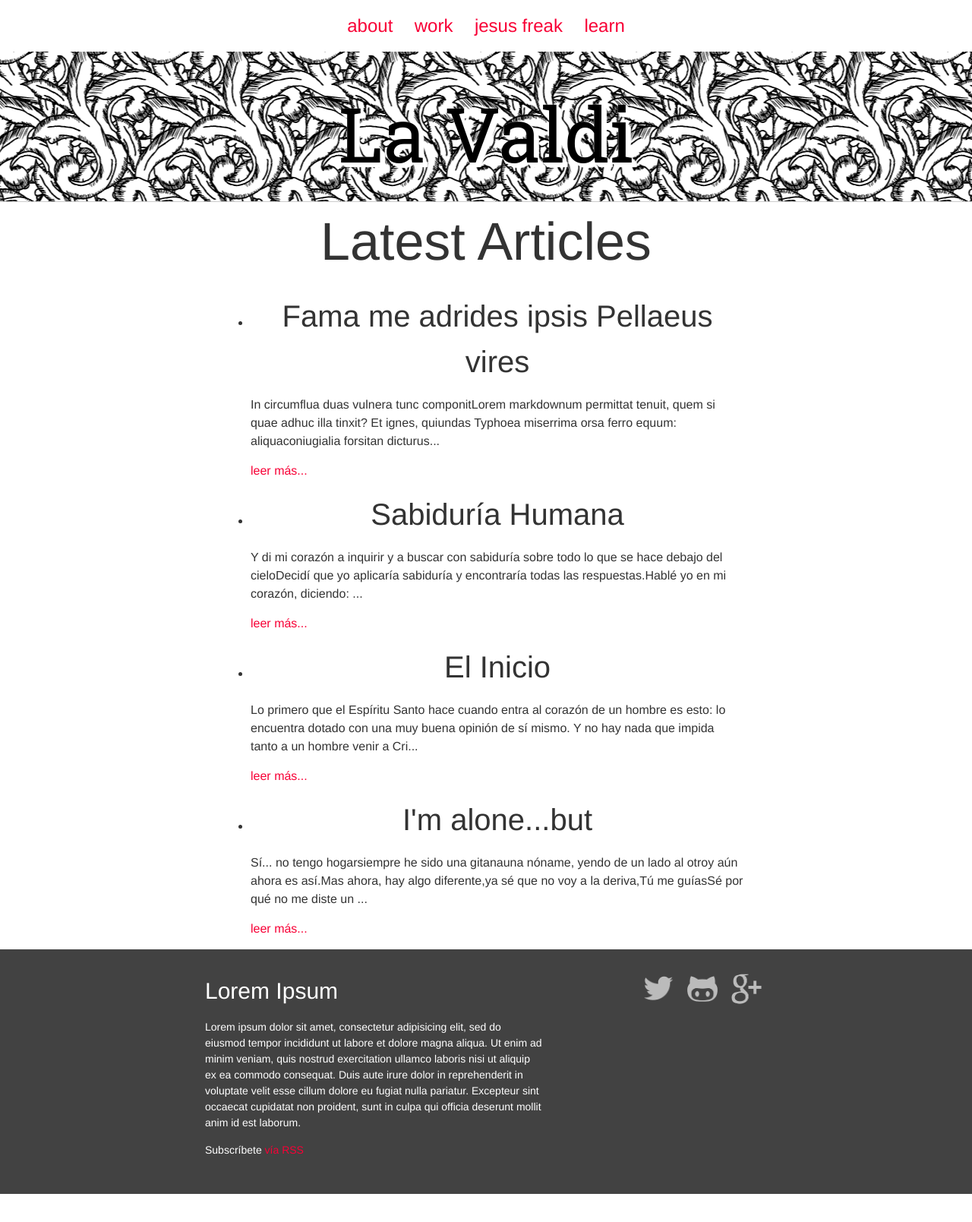
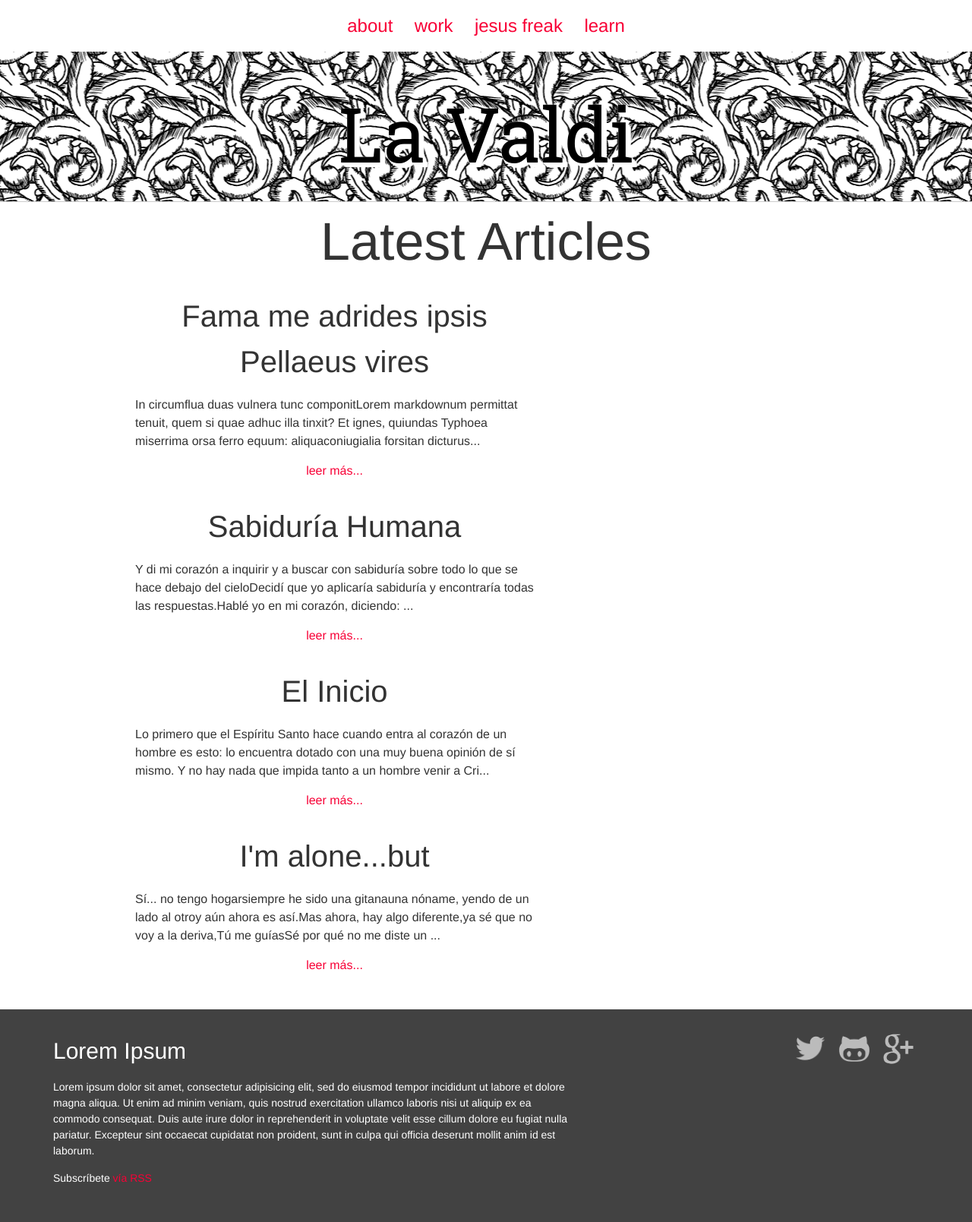
Before and after one commit to lavaldi/lavaldi-1.0, a Jekyll site: the page built from index.html, in a window 1280 px wide. Shown: the whole page at 76% size. Built offline with Jekyll 4.4.1, drawn with Linux system fonts in a browser that asks for light colours; some web fonts are replaced; before the commit the page ends 1572 px from its top, so only the background shows below that.

Commit message:
Add post component

```diff
--- /dev/null
+++ b/_sass/components/_post.scss
@@ -0,0 +1,16 @@
+.post-list{
+  @extend %clearfix;
+  list-style: none;
+}
+.post{
+  float: left;
+  width: 50%;
+  padding: 0 3em 1em;
+
+  &:nth-child(odd){
+    clear: both;
+  }
+}
+.post-read-more-link{
+  text-align: center;
+}
--- a/css/main.scss
+++ b/css/main.scss
@@ -4,7 +4,7 @@
 @charset "utf-8";
 
 @import url(https://fonts.googleapis.com/css?family=Roboto+Slab);
-@import url(https://fonts.googleapis.com/css?family=Muli:400,300);
+@import url(https://fonts.googleapis.com/css?family=Muli:400,400italic,300italic,300);
 
 // Our variables
 $base-font-family: 'Muli', "Helvetica Neue", Helvetica, Arial, sans-serif;
@@ -37,7 +37,7 @@
 $grey-color-dark:  darken($grey-color, 25%);
 
 // Width of the content area
-$content-width:    800px;
+$content-width:    1200px;
 
 $on-palm:          600px;
 $on-laptop:        800px;
@@ -63,5 +63,6 @@
 @import
         "base",
         "layout",
-        "syntax-highlighting"
+        "syntax-highlighting",
+        "components/post"
 ;
```
